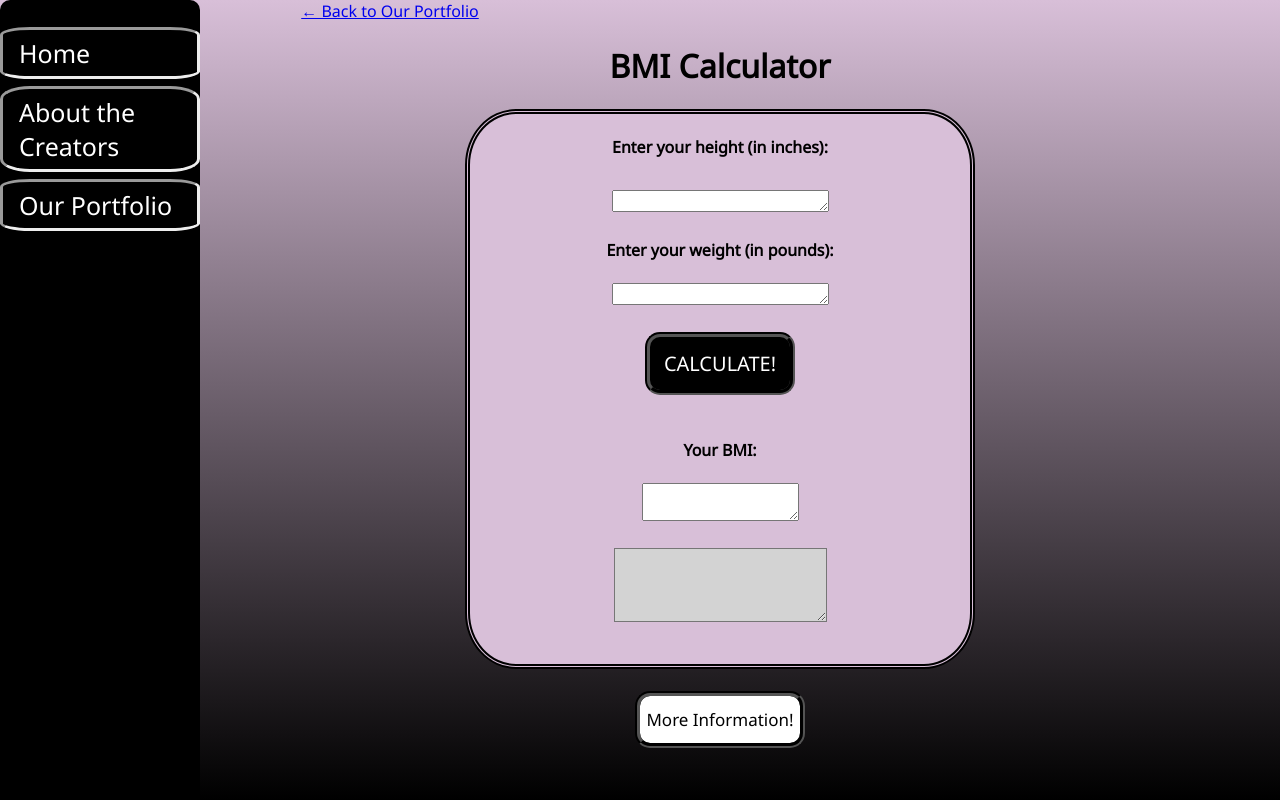
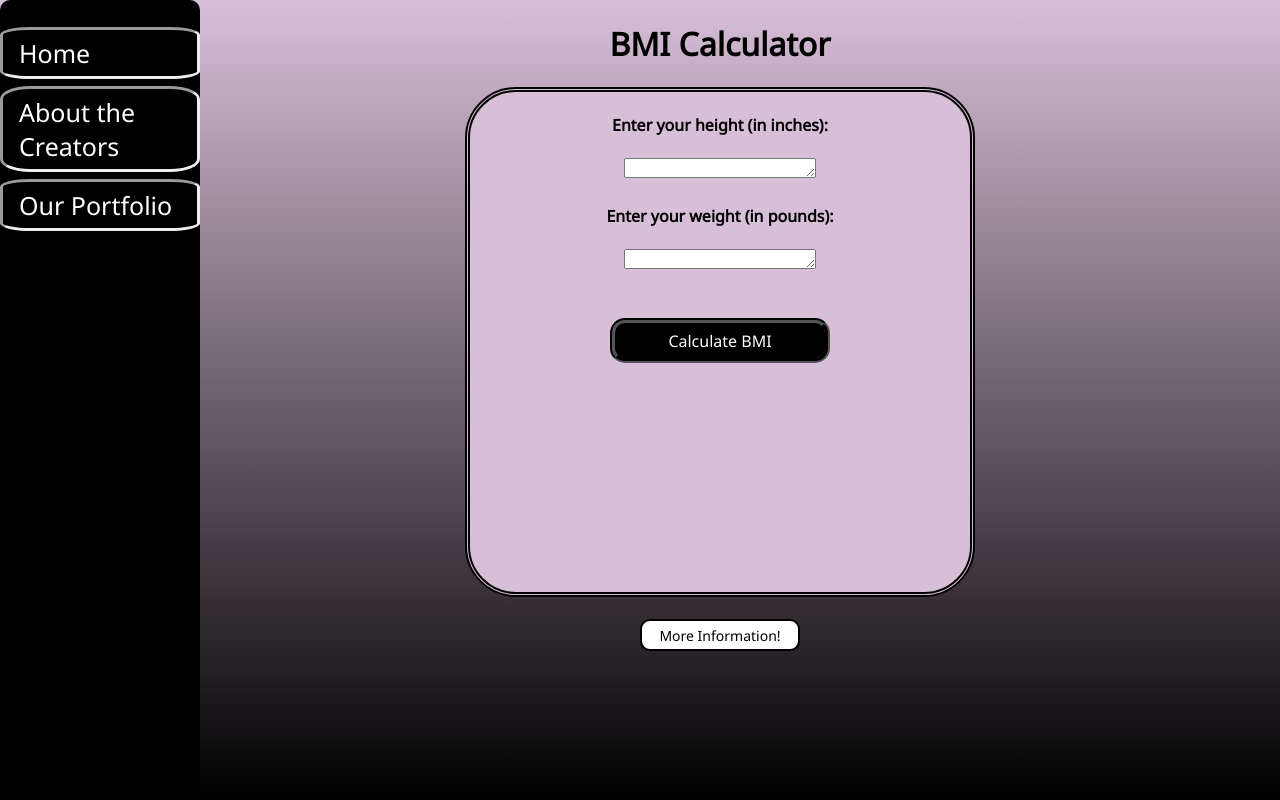
Before and after one commit to umaparhar1/gitgals, a Django app: page /bmi.html in a window 1280 px wide. Run offline with Django 3.2, Linux system fonts and the light colour scheme.

Commit message:
Changed formatting of BMI calculator

```diff
--- a/Proj1/converter/templates/converter/bmi.html
+++ b/Proj1/converter/templates/converter/bmi.html
@@ -19,41 +19,38 @@
     <!-- Page content -->
     <div class="main">
         <div>
-            <a style="margin-right: 60%;" href="ourPortfolio.html">&#8592 Back to Our Portfolio</a>
             <h1 style="margin-top: 2%;margin-bottom: 2%;">BMI Calculator</h1>
         </div>
         <div class="calculator"
-            style="background-color: #D8BFD8; height:550px; width:500px; margin:0 auto; border-radius:10%; border-color: black; border-width:5px; border-style:double;">
+            style="background-color: #D8BFD8; height:500px; width:500px; margin:0 auto; border-radius:10%; border-color: black; border-width:5px; border-style:double;">
             <br>
             <p style="font-weight:bolder;">Enter your height (in inches): </p>
             <br>
             <textarea name="height" id="height" cols="25" rows="1"
-                style="margin-top:2%; size:20px; text-align:center; font-stretch:expanded; font-weight:bold; font-size:15px;"></textarea>
+                style="size:20px; text-align:center; font-stretch:expanded; font-weight:bold;"></textarea>
             <br>
             <br>
             <p style="font-weight:bolder;">Enter your weight (in pounds): </p>
             <br>
             <textarea name="weight" id="weight" cols='25' rows='1'
-                style="text-align:center; font-stretch:expanded; font-weight:bold; font-size:15px;"></textarea>
+                style="size:20px; text-align:center; font-stretch:expanded; font-weight:bold;"></textarea>
+            <br>
             <br>
             <br>
             <button onclick="calculateBMI()" id="bmi-calculate"
-                style="height:63px; width:150px; font-size:20px; background-color: black; border-style:groove; border-width:5px; border-radius:15px; color: white;">CALCULATE!</button>
+                style="margin:0 auto; height:45px; width:220px; font-size:16px; background-color: black; border-style:groove; border-width:5px; border-radius:15px; color:white;">Calculate BMI</button>
             <br>
             <br>
             <br>
-            <p style="font-weight:bolder;">Your BMI:</p>
-            <br>
-            <textarea id="bmi-output" style="text-align:center; font-stretch:expanded; font-weight:bold;"></textarea>
+            <label id="bmi-output" style="text-align:center; font-weight:bold; font-size:20px;"></label>
             <br>
             <br>
-            <textarea id="bmi-results" rows=4 cols=28 style="background-color: lightgrey;"></textarea>
+            <label id="bmi-description" style="text-align:center; font-size:16px;"></label>
         </div>
         <br>
         <div>
             <button onclick="moreBMIInfo()" id="bmi-info"
-                style="height: 57px; width:170px; font-size:17px; background-color: white; border-style:groove; border-width:5px; border-radius:15px; color: black; text-align:center;">More
-                Information!</button>
+                style="margin-bottom:2%; margin-top:0%; height:32px; width:160px; font-size:14px; background-color: white; border-style:solid; border-width:2px; border-radius:10px; color: black; text-align:center;">More Information!</button>
         </div>
         <div id="dialogoverlay"></div>
         <div id="dialogbox">
@@ -101,27 +98,26 @@
         var formulaHeight = height * height;
         var bmi = (weight / formulaHeight) * 703;
         bmi = bmi.toFixed(2);
-        document.getElementById("bmi-output").value = bmi;
-        document.getElementById("bmi-results").value = bmi;
+        document.getElementById("bmi-output").textContent = bmi;
         if(bmi == "Infinity"){
             Alert.render("","","Please enter valid inputs");
                 return;
         }
         if (bmi < 18.5) {
             var message = ("Your BMI indicates that you are underweight. In order to attain a normal weight, you must gain weight.");
-            document.getElementById("bmi-results").value = message;
+            document.getElementById("bmi-description").textContent = message;
         }
         if (bmi >= 18.5 && bmi <= 24.9) {
             var message = ("Your BMI indicates that you are a normal weight.");
-            document.getElementById("bmi-results").value = message;
+            document.getElementById("bmi-description").textContent = message;
         }
         if (bmi > 24.9 && bmi <= 29.9) {
             var message = ("Your BMI indicates that you are overweight. In order to attain a normal weight, you must lose weight.");
-            document.getElementById("bmi-results").value = message;
+            document.getElementById("bmi-description").textContent = message;
         }
         if (bmi > 29.9) {
             var message = ("Your BMI indicates that you are obese. In order to attain a normal weight, you must lose weight.");
-            document.getElementById("bmi-results").value = message;
+            document.getElementById("bmi-description").textContent = message;
         }
     }
 
```
Also changed, not shown: Proj1/converter/templates/converter/caloriesBurned.html (+4 -4 lines).
